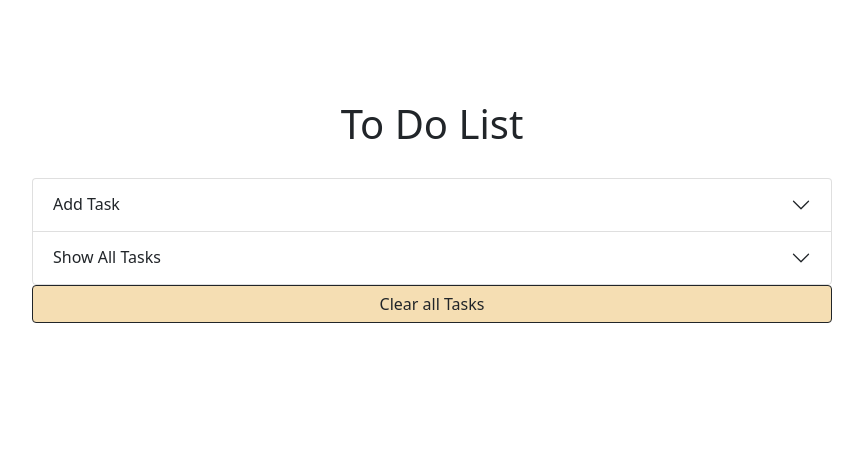
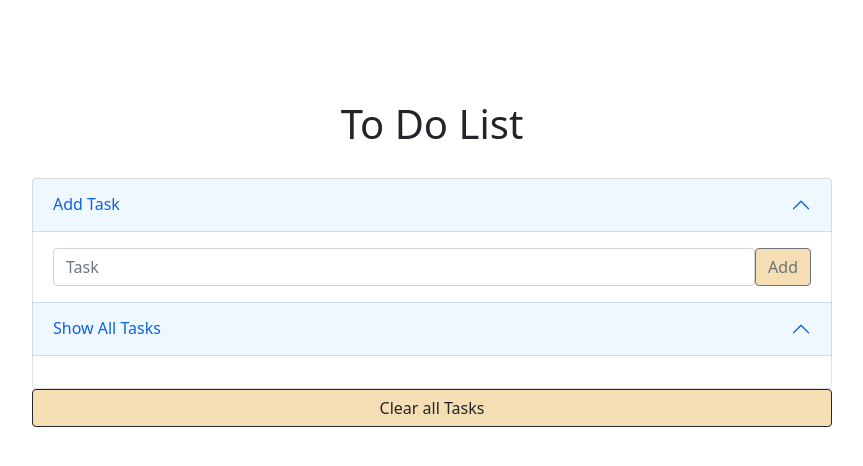
Before and after one commit to melissa-kun-li/flask-to-do-app, a Flask app: page / in a window 1280 px wide. Shown: the top 466 px of the page, without its empty margins (208-1071 px from the left). Run offline with Flask 2, Linux system fonts and the light colour scheme; data that the repository does not hold is empty; some libraries are stand-ins or nearby versions.

Commit message:
Make accordion open by default

```diff
--- a/flask_to_do/templates/todo.html
+++ b/flask_to_do/templates/todo.html
@@ -7,11 +7,11 @@
     <div class="accordion" id="accordionExample">
         <div class="accordion-item">
           <h2 class="accordion-header" id="headingOne">
-            <button class="accordion-button collapsed" type="button" data-bs-toggle="collapse" data-bs-target="#collapseOne" aria-expanded="false" aria-controls="collapseOne">
+            <button class="accordion-button" type="button" data-bs-toggle="collapse" data-bs-target="#collapseOne" aria-expanded="false" aria-controls="collapseOne">
               Add Task
             </button>
           </h2>
-          <div id="collapseOne" class="accordion-collapse collapse" aria-labelledby="headingOne" data-bs-parent="#accordionExample">
+          <div id="collapseOne" class="accordion-collapse collapse show" aria-labelledby="headingOne" data-bs-parent="#accordionExample">
             <div class="accordion-body">
                 <!-- retrieve form data and submit form POST method -->
                 <div class="input-group">
@@ -26,11 +26,11 @@
         </div>
         <div class="accordion-item">
           <h2 class="accordion-header" id="headingTwo">
-            <button class="accordion-button collapsed" type="button" data-bs-toggle="collapse" data-bs-target="#collapseTwo" aria-expanded="false" aria-controls="collapseTwo">
+            <button class="accordion-button" type="button" data-bs-toggle="collapse" data-bs-target="#collapseTwo" aria-expanded="false" aria-controls="collapseTwo">
               Show All Tasks
             </button>
           </h2>
-          <div id="collapseTwo" class="accordion-collapse collapse" aria-labelledby="headingTwo" data-bs-parent="#accordionExample">
+          <div id="collapseTwo" class="accordion-collapse collapse show" aria-labelledby="headingTwo" data-bs-parent="#accordionExample">
             <div class="test2 accordion-body">
               <!-- list outer, span for forms, display inline form buttons-->
               {% for task in tasks %}
```
